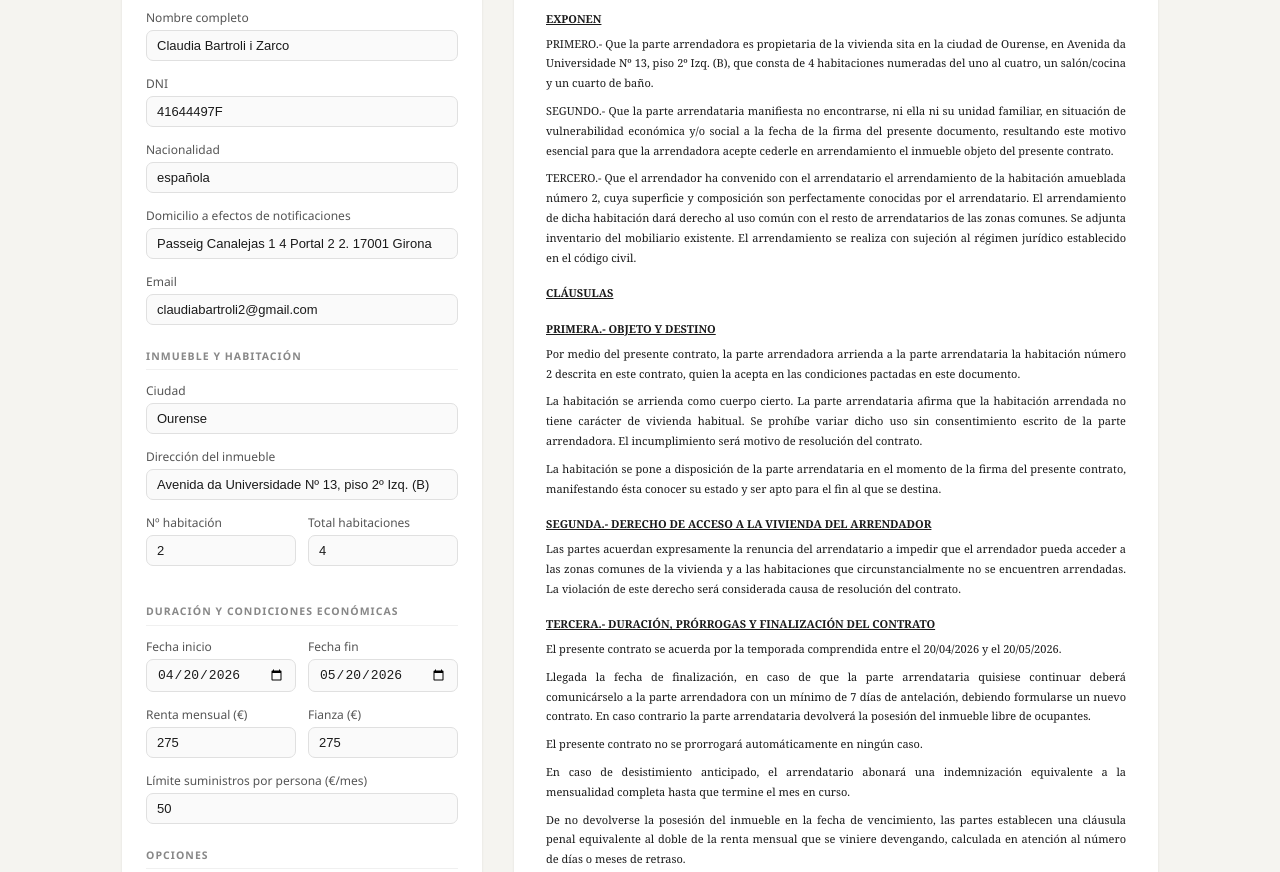
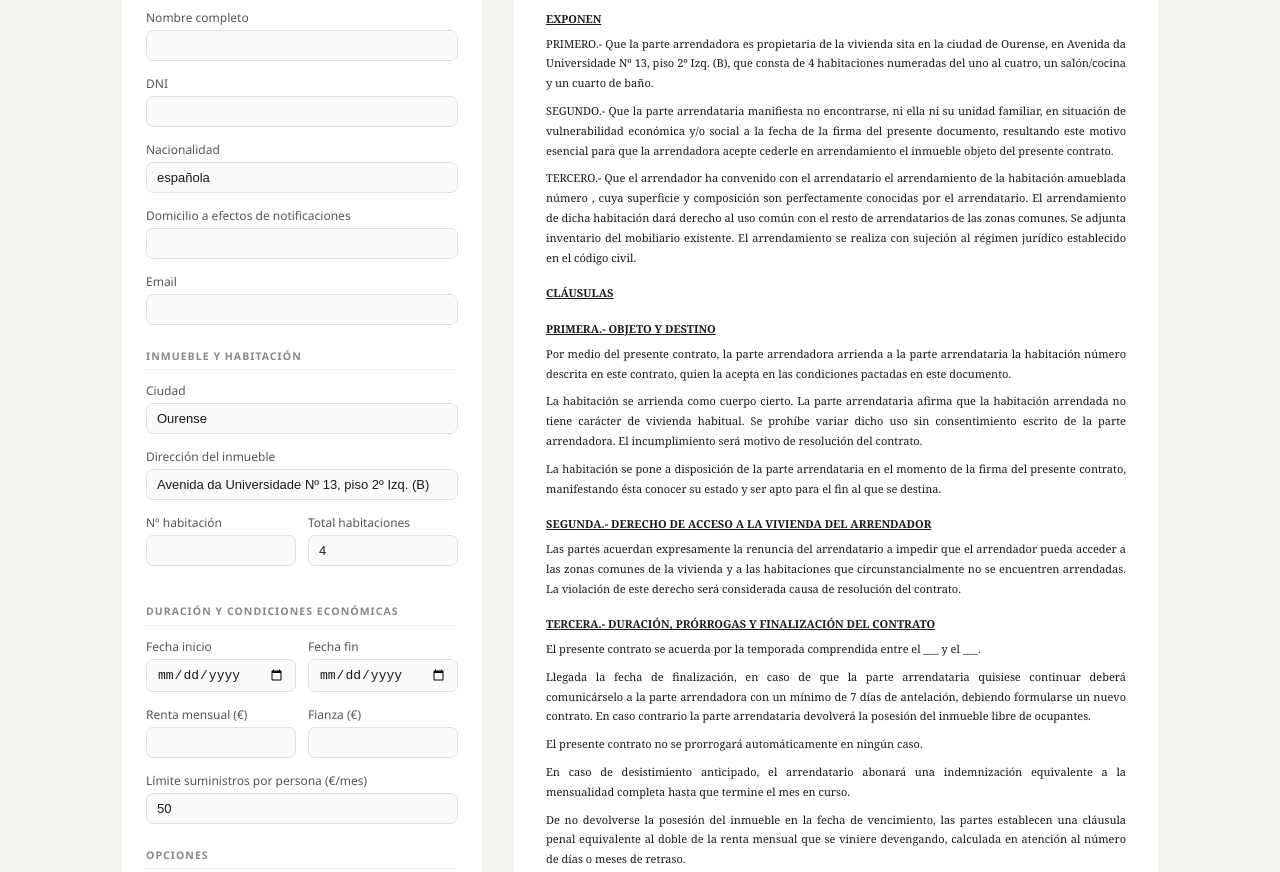
Before and after one commit to marinamansa/contratos-habitacion, a plain HTML site: page index.html in a window 1280 px wide. Shown: the part 518-1390 px from the top of the page. Drawn offline with Linux system fonts and the light colour scheme.

Commit message:
Add files via upload

```diff
--- a/index.html
+++ b/index.html
@@ -71,28 +71,28 @@ header h1{font-size:1rem;font-weight:500;letter-spacing:.01em}
     <div class="field"><label>IBAN</label><input id="aiban" value="ES46 2100 2767 0701 0015 9347"></div>
 
     <div class="section-label">Arrendatario</div>
-    <div class="field"><label>Nombre completo</label><input id="tn" value="Claudia Bartroli i Zarco"></div>
-    <div class="field"><label>DNI</label><input id="td" value="41644497F"></div>
+    <div class="field"><label>Nombre completo</label><input id="tn" value=""></div>
+    <div class="field"><label>DNI</label><input id="td" value=""></div>
     <div class="field"><label>Nacionalidad</label><input id="tnac" value="española"></div>
-    <div class="field"><label>Domicilio a efectos de notificaciones</label><input id="tdom" value="Passeig Canalejas 1 4 Portal 2 2. 17001 Girona"></div>
-    <div class="field"><label>Email</label><input id="tmail" type="email" value="claudiabartroli2@gmail.com"></div>
+    <div class="field"><label>Domicilio a efectos de notificaciones</label><input id="tdom" value=""></div>
+    <div class="field"><label>Email</label><input id="tmail" type="email" value=""></div>
 
     <div class="section-label">Inmueble y habitación</div>
     <div class="field"><label>Ciudad</label><input id="ciudad" value="Ourense"></div>
     <div class="field"><label>Dirección del inmueble</label><input id="idir" value="Avenida da Universidade Nº 13, piso 2º Izq. (B)"></div>
     <div class="fields-row">
-      <div class="field"><label>Nº habitación</label><input id="hnum" value="2"></div>
+      <div class="field"><label>Nº habitación</label><input id="hnum" value=""></div>
       <div class="field"><label>Total habitaciones</label><input id="htot" value="4"></div>
     </div>
 
     <div class="section-label">Duración y condiciones económicas</div>
     <div class="fields-row">
-      <div class="field"><label>Fecha inicio</label><input type="date" id="fi" value="2026-04-20"></div>
-      <div class="field"><label>Fecha fin</label><input type="date" id="ff" value="2026-05-20"></div>
+      <div class="field"><label>Fecha inicio</label><input type="date" id="fi" value=""></div>
+      <div class="field"><label>Fecha fin</label><input type="date" id="ff" value=""></div>
     </div>
     <div class="fields-row">
-      <div class="field"><label>Renta mensual (€)</label><input id="renta" value="275"></div>
-      <div class="field"><label>Fianza (€)</label><input id="fianza" value="275"></div>
+      <div class="field"><label>Renta mensual (€)</label><input id="renta" value=""></div>
+      <div class="field"><label>Fianza (€)</label><input id="fianza" value=""></div>
     </div>
     <div class="field"><label>Límite suministros por persona (€/mes)</label><input id="lsum" value="50"></div>
 
```
